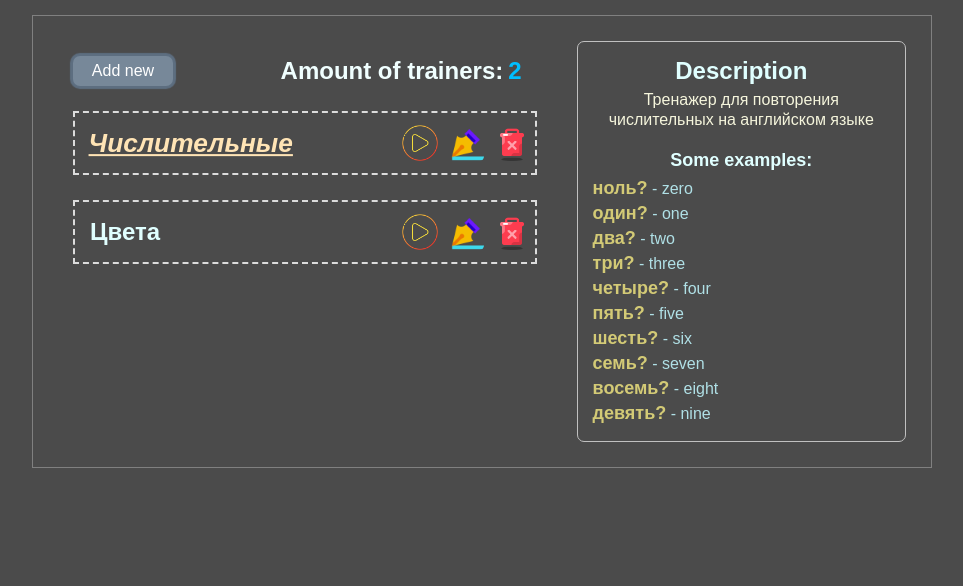
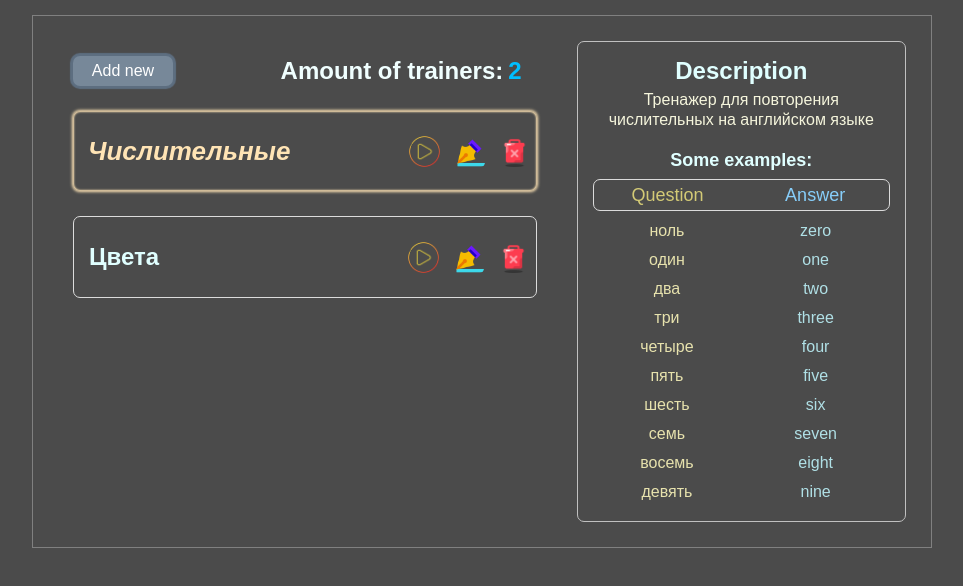
Before and after one commit to NathanBailie/Trainer-constructor, a React (Create React App) app: page / in a window 1280 px wide. Shown: the top 586 px of the page, without its empty margins (158-1121 px from the left). Built offline with nearby package versions, Linux system fonts and the light colour scheme.

Commit message:
aded some styles

```diff
--- a/src/components/App/App.js
+++ b/src/components/App/App.js
@@ -47,6 +47,7 @@ const App = () => {
 	const [data, setData] = useState(allData);
 	const [activeTrainer, setActiveTrainer] = useState([]);
 	const [edit, setEdit] = useState(false);
+	const [play, setPlay] = useState(false);
 	const amountOfTrainers = data.length;
 
 	useEffect(() => {
@@ -134,8 +135,9 @@ const App = () => {
 		setData(newData);
 	}
 
-	function onChangeEdit() {
-		setEdit((v) => !v)
+	function onChangeEdit(callback) {
+		setEdit((v) => !v);
+		return callback;
 	}
 
 	function onAddNewItem(activeTrainer) {
--- a/src/components/ItemList/ItemList.js
+++ b/src/components/ItemList/ItemList.js
@@ -34,8 +34,8 @@ const ItemList = ({ activeTrainer }) => {
 			const { question, answer, id } = example;
 			return (
 				<div className="itemList__item" key={id}>
-					<span className='itemList__question'>{question}?</span>
-					<span className='itemList__answer'> - {answer}</span>
+					<span className='itemList__question'>{question}</span>
+					<span className='itemList__answer'>{answer}</span>
 				</div>
 			);
 		});
@@ -45,6 +45,10 @@ const ItemList = ({ activeTrainer }) => {
 				<h3>Description</h3>
 				<p className='itemList__description'>{description}</p>
 				<h4>Some examples:</h4>
+				<div className="itemList__header">
+					<span>Question</span>
+					<span>Answer</span>
+				</div>
 				{res}
 			</div>
 		);
--- a/src/components/ItemList/itemList.scss
+++ b/src/components/ItemList/itemList.scss
@@ -3,15 +3,21 @@
 	width: 40%;
 	border: 1px solid Silver;
 	border-radius: 7px;
+	user-select: none;
 
-	&__item {
-		padding: 2px 0;
-	}
+
 
 	h3 {
 		color: LightCyan;
 		margin-bottom: 5px;
 		font-size: 24px;
+		text-align: center;
+	}
+
+	h4 {
+		color: LightCyan;
+		margin-bottom: 8px;
+		font-size: 18px;
 		text-align: center;
 	}
 
@@ -25,29 +31,54 @@
 		text-align: center;
 	}
 
-	h4 {
-		color: LightCyan;
-		margin-bottom: 5px;
-		font-size: 18px;
+	&__header,
+	&__item {
+		display: grid;
+		align-items: center;
 		text-align: center;
 	}
 
+	&__header {
+		grid-template: 30px / repeat(2, 50%);
+		border: 1px solid rgb(219, 219, 219);
+		border-radius: 7px;
+		margin-bottom: 5px;
 
-	&__question {
-		color: rgb(211, 202, 118);
-		font-size: 18px;
-		font-weight: bold;
+		span {
+			font-size: 18px;
+
+			&:first-child {
+				// grid-column: 0 / 1;
+				color: rgb(211, 202, 118);
+			}
+
+			&:last-child {
+				color: LightSkyBlue;
+			}
+		}
+	}
+
+	&__item {
+		grid-template: minmax(25px, auto) / repeat(2, 50%);
+		padding: 2px 0;
+	}
+
+	&__question,
+	&__answer {
+		font-size: 16px;
 		font-family: Arial;
 	}
 
+	&__question {
+		// color: rgb(211, 202, 118);
+		color: rgb(231, 226, 173);
+	}
+
 	&__answer {
-		text-align: right;
 		color: PowderBlue;
-		font-size: 16px;
 	}
 
 	&__empty {
-		text-align: center;
 		margin: 15px auto 35px;
 		color: LightCyan;
 	}
--- a/src/components/TrainerForm/trainerForm.scss
+++ b/src/components/TrainerForm/trainerForm.scss
@@ -5,7 +5,7 @@
 		color: Salmon;
 		text-align: center;
 		margin-bottom: 7px;
-		user-select: none;
+		user-select: none
 	}
 
 	&__subtitle {
@@ -168,7 +168,7 @@
 	}
 
 	&__ques {
-		color: Moccasin;
+		color: rgb(231, 226, 173);
 	}
 
 	&__number,
--- a/src/components/TrainersList/TrainersList.js
+++ b/src/components/TrainersList/TrainersList.js
@@ -8,16 +8,19 @@ const TrainersList = ({ data, onToggleProperty, onRemoveTrainer, amountOfTrainer
 	const trnList = data.map(item => {
 		const { name, id } = item;
 		let nameClasses;
+		let trainerClasses;
 		if (item.active) {
 			nameClasses = 'trainersList__name trainersList__name_active';
+			trainerClasses = 'trainersList__trainer trainersList__trainer_active';
 		} else {
 			nameClasses = 'trainersList__name';
+			trainerClasses = 'trainersList__trainer';
 		}
 
 		return (
 			<div
 				key={name}
-				className="trainersList__trainer">
+				className={trainerClasses}>
 				<h2
 					className={nameClasses}
 					onClick={() => onToggleProperty(id, 'active')}
@@ -32,7 +35,7 @@ const TrainersList = ({ data, onToggleProperty, onRemoveTrainer, amountOfTrainer
 					alt="play"
 					className='trainersList__edit'
 					title={'Edit this trainer'}
-					onClick={() => onChangeEdit()}
+					onClick={() => onChangeEdit(onToggleProperty(id, 'active'))}
 				/>
 				<img
 					src={remove}
--- a/src/components/TrainersList/trainersList.scss
+++ b/src/components/TrainersList/trainersList.scss
@@ -2,6 +2,7 @@
 	width: 60%;
 	margin-right: 25px;
 	padding: 15px;
+	user-select: none;
 
 	&__title {
 		display: flex;
@@ -33,7 +34,6 @@
 			font-size: 16px;
 			color: white;
 			cursor: pointer;
-			user-select: none;
 
 			&:hover {
 				box-shadow: 0px 0px 2px 4px rgb(174, 198, 223);
@@ -79,39 +79,31 @@
 
 	&__trainer {
 		display: grid;
-		grid-template: 60px / repeat(20, 1fr);
+		grid-template: minmax(60px, auto) / repeat(20, 1fr);
 		margin-bottom: 25px;
-		border: 2px dashed Gainsboro;
-		user-select: none;
+		border: 1px solid Gainsboro;
+		border-radius: 7px;
 		font-family: sans-serif;
 		align-items: center;
 		cursor: pointer;
+		padding: 10px 0px 10px 15px;
+
+		&_active {
+			border: none;
+			box-shadow: 0px 0px 2px 1px moccasin inset, 0px 0px 3px 1px moccasin;
+		}
 	}
 
 	&__name {
 		color: LightCyan;
 		grid-column: 1 / 15;
-		padding-left: 15px;
 		height: 100%;
 		display: flex;
 		align-items: center;
 
-		&:hover {
-			// transform: scale(1.03);
-			text-decoration: underline 3px;
-			font-size: 26px;
-		}
-
-		&:active {
-			// transform: scale(0.97);
-			font-size: 26px;
-		}
-
 		&_active {
-			text-decoration: underline;
 			font-size: 26px;
 			font-style: italic;
-			transform: scale(1.01);
 			color: Moccasin;
 		}
 	}
@@ -128,7 +120,7 @@
 		border: none;
 		cursor: pointer;
 		transition: all 0.1s linear;
-		height: 40px;
+		height: 35px;
 
 		&:hover {
 			transform: scale(1.2);
```
